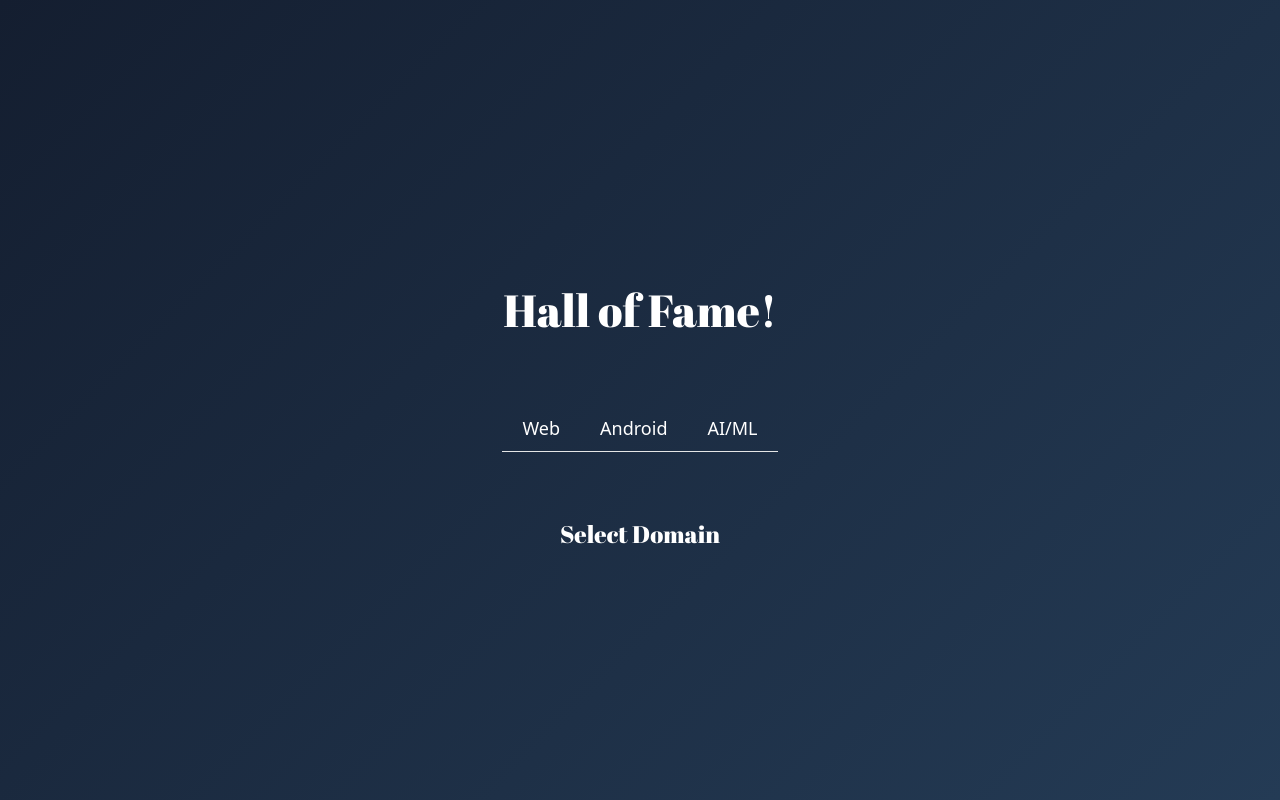
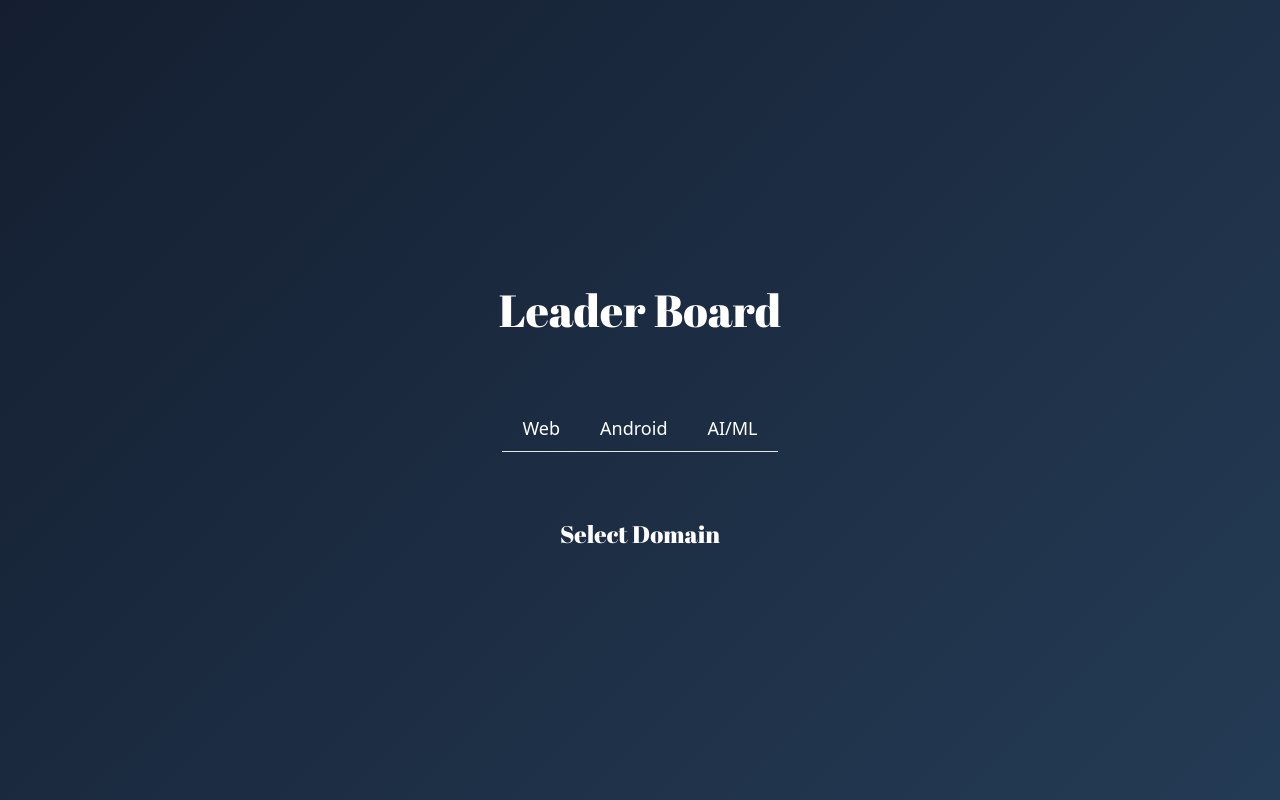
Before and after one commit to samrat53/dcc-gdsc-21days-december, a React (Vite) app: page / in a window 1280 px wide. Built offline with nearby package versions, Linux system fonts and the light colour scheme.

Commit message:
baas heading thik kiya hai abhi

```diff
--- a/src/components/LandingPage.jsx
+++ b/src/components/LandingPage.jsx
@@ -20,7 +20,7 @@ const LandingPage = () => {
   return (
     <>
       <div className="custom-bg-color bounded flex flex-col items-center justify-center h-[100vh]">
-        <h1 className="text-white m-7" action="/">Hall of Fame!</h1>
+        <h1 className="text-white m-7" action="/">Leader Board</h1>
         <div className="submission-form rounded-lg lg:flex items-center justify-center p-8 w-[50wh]">
           <div role="tablist" className="tabs-lg tabs-lifted  ">
             <a
```
